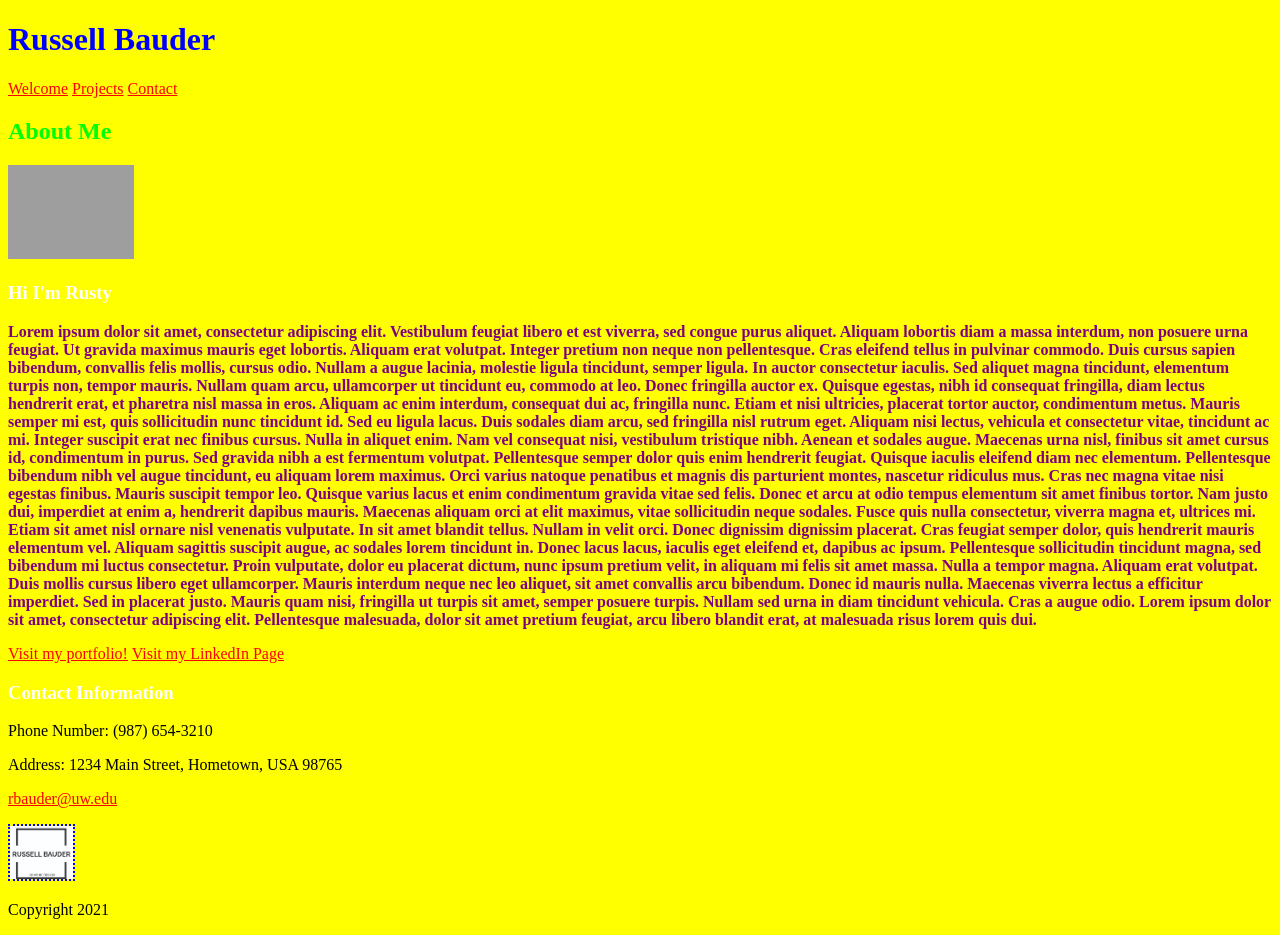
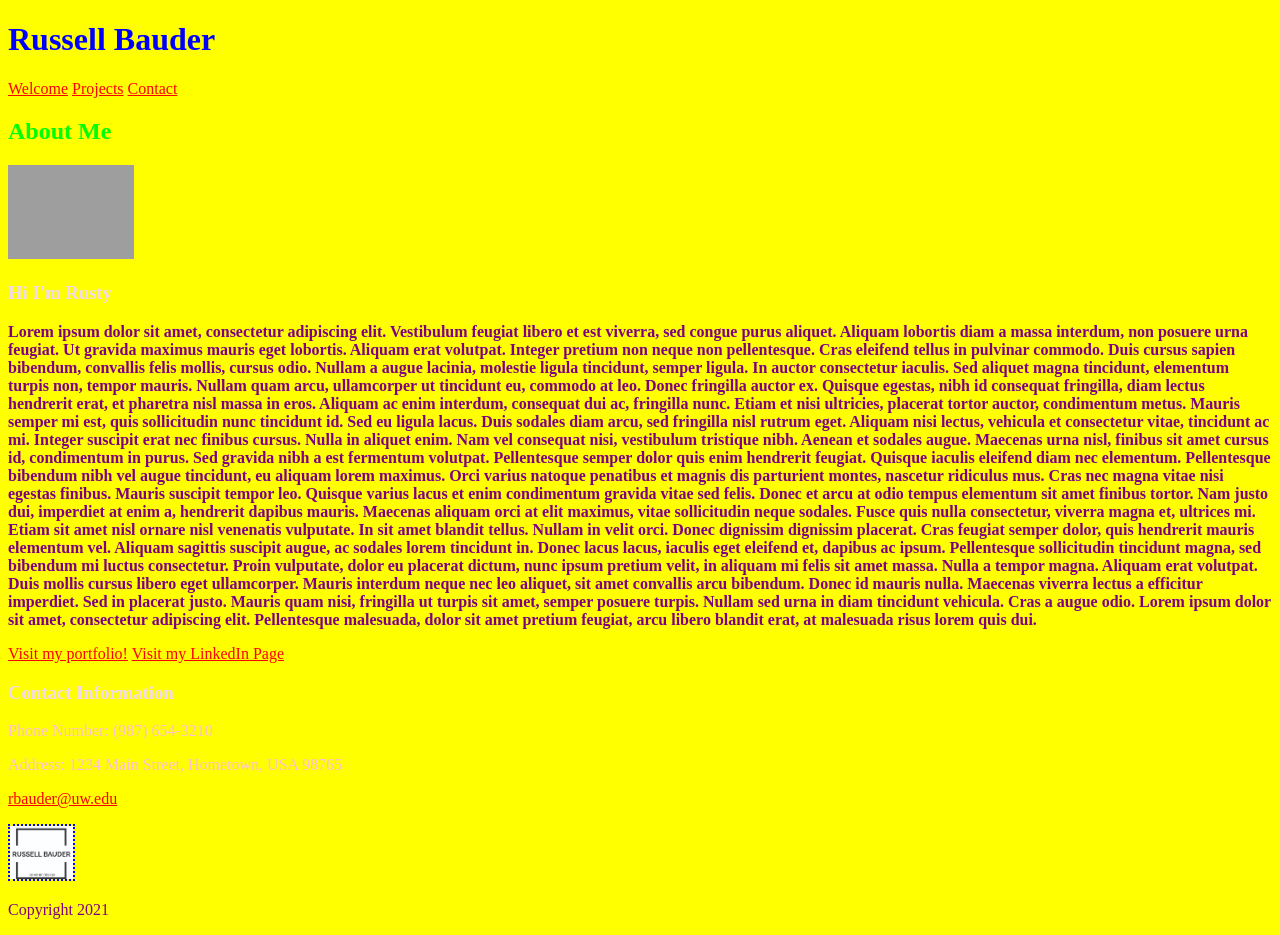
Before and after one commit to rustybauder/Portfolio, a plain HTML site: page about-me.html in a window 1280 px wide. Drawn offline with Linux system fonts and the light colour scheme; grey boxes are pictures that could not be loaded.

Commit message:
added more code to styles.css

```diff
--- a/about-me.html
+++ b/about-me.html
@@ -36,15 +36,15 @@ Donec lacus lacus, iaculis eget eleifend et, dapibus ac ipsum. Pellentesque soll
         </article>
         <article>
           <h3>Contact Information</h3>
-          <p>Phone Number: (987) 654-3210</p>
-          <p class="important">Address: 1234 Main Street, Hometown, USA 98765</p>
+          <p class="contact-information">Phone Number: (987) 654-3210</p>
+          <p class="important contact-information">Address: 1234 Main Street, Hometown, USA 98765</p>
           <p><a href="mailto:rbauder@uw.edu">rbauder@uw.edu</a></p>
         </article>
     </section>
 
     <footer>
       <img src="images/logo.jpg" alt="Russell Bauder Design Logo">
-      <p>Copyright 2021</p>
+      <p class="copyright">Copyright 2021</p>
     </footer>
   </body>
 </html>
--- a/styles/styles.css
+++ b/styles/styles.css
@@ -1,51 +1,53 @@
 h1 {
   color: blue;
 }
-
 h2 {
   color: rgb(0, 255, 0);
 }
-
 h3 {
-  color: hsl(360, 100%, 100%);
+  color: hsl(300, 50%, 90%);
 }
-
 body {
   background-color: yellow;
 }
-
 a {
   color: red;
 }
-
 img[src="images/headshot.png"] {
   width: 10%;
   border-style: none;
 }
-
 img[src="images/logo.jpg"] {
   width: 5%;
   border-style: dotted;
   border-color: blue;
   border-width: 2px;
 }
-
 img {
   border-style: dashed;
   border-color: orange;
   border-width: 3px;
   width: 10%;
 }
-
 .important:hover {
   background-color:#0000FF;
 }
-
 .purple-text {
   color: rgba(0, 0, 255, .5);
 }
-
 .lead-paragraph {
   color:purple;
   font-weight: bold;
 }
+.red-text {
+  color: red;
+  font-weight: bolder;
+}
+.contact-information {
+  color:pink;
+  font-weight: normal;
+}
+.copyright {
+  color: purple;
+  font-weight: normal;
+}
```
Also changed, not shown: gallery.html (+5 -5 lines).
